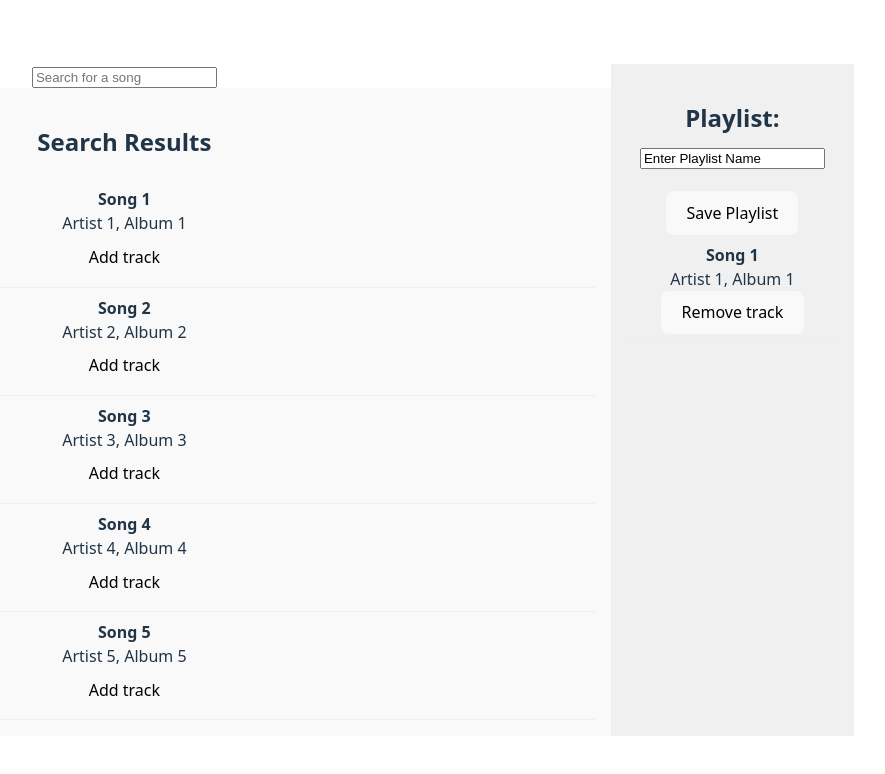
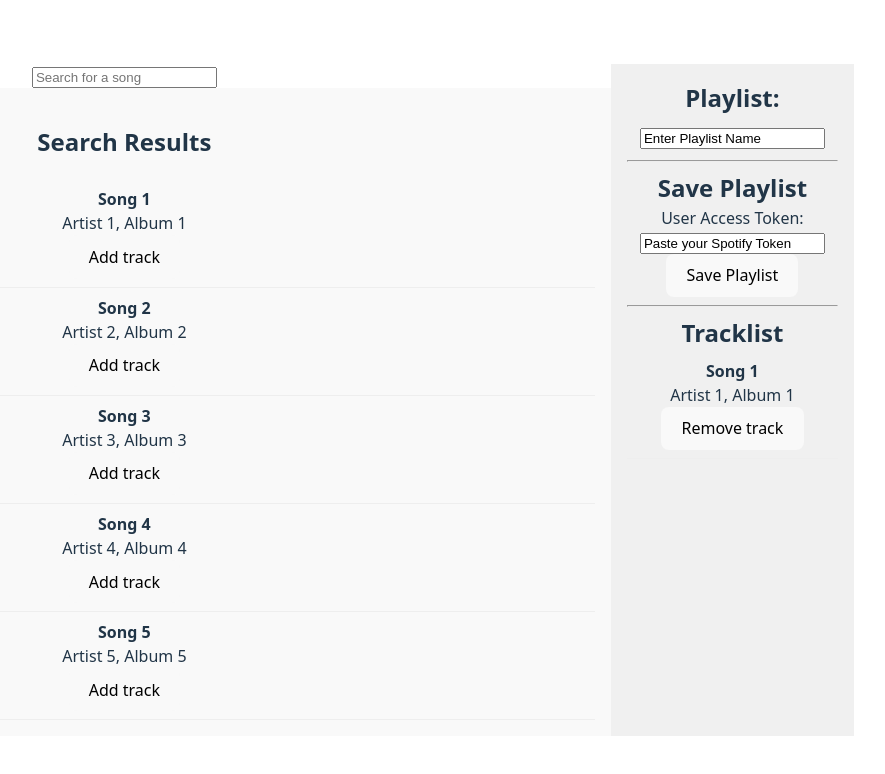
Before and after one commit to KarlSchoch/education, a React (Vite) app in the folder code_academy_full_stack/jamming/: page / in a window 1280 px wide. Shown: the top 774 px of the page, without its empty margins (394-1279 px from the left). Built offline with nearby package versions, Linux system fonts and the light colour scheme.

Commit message:
Connects userToken state in Playlist to changes in input within SpotifyAuth component

```diff
--- a/code_academy_full_stack/jamming/src/components/Playlist.jsx
+++ b/code_academy_full_stack/jamming/src/components/Playlist.jsx
@@ -1,5 +1,6 @@
-import React from 'react'
+import React, { useState } from 'react'
 import Tracklist from './Tracklist'
+import SpotifyAuth from '../modules/Auth'
 
 function Playlist({
     tracklist,
@@ -8,14 +9,24 @@ function Playlist({
     onPlaylistNameChange,
     onSavePlaylist
 }) {
+    const [userToken, setUserToken] = useState('');
+    function handleUserTokenChange(e) {
+        setUserToken(e.target.value);
+    }
+
     return (
         <div style={{ background: '#f0f0f0', padding: '1rem', minHeight: '300px' }}>
-            <h2>
+            <h2 style={{ marginBottom: 0, marginTop: 0 }}>
                 <label>
                     Playlist: <input name="playlistName" value={name} type="text" onChange={e => onPlaylistNameChange(e)}></input>
                 </label>
             </h2>
+            <hr />
+            <h2 style={{ marginBottom: 0, marginTop: 0 }}>Save Playlist</h2>
+            <SpotifyAuth onUserTokenChange={handleUserTokenChange} />
             <button name="savePlaylist" onClick={onSavePlaylist}>Save Playlist</button>
+            <hr />
+            <h2 style={{marginBottom: 0, marginTop: 0}}>Tracklist</h2>
             <Tracklist list={tracklist} searchResult={false} onRemoveTrack={onRemoveTrack} />
         </div>
     )
--- /dev/null
+++ b/code_academy_full_stack/jamming/src/modules/Auth.jsx
@@ -0,0 +1,13 @@
+import React from "react";
+
+function SpotifyAuth({ onUserTokenChange }) {
+    return (
+        <div>
+            <label>
+                User Access Token: <input name="userToken" defaultValue="Paste your Spotify Token" onChange={onUserTokenChange}></input>
+            </label>
+        </div>
+    )
+}
+
+export default SpotifyAuth;
```
Also changed, not shown: 1 other file (tests, documents, lock files or other folders).
